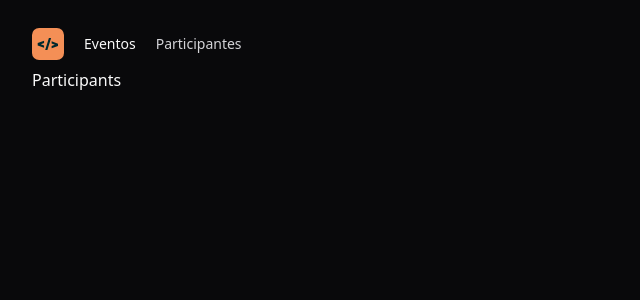
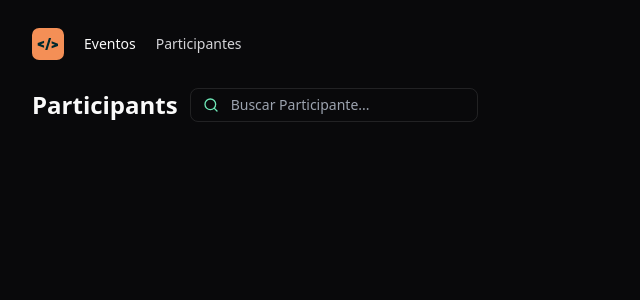
Before and after one commit to antoniobiasotti/PassIn.app, a React (Vite) app: page / in a window 1280 px wide. Shown: the top 300 px of the page, without its empty margins (0-640 px from the left). Built offline with nearby package versions, Linux system fonts and the light colour scheme.

Commit message:
add lucide lib + style List component

```diff
--- a/components/attendee-list.tsx
+++ b/components/attendee-list.tsx
@@ -1,5 +1,13 @@
+import { Search } from 'lucide-react'
+
 export function AttendeeList() {
     return(
-        <h1>Participants</h1>
+        <div className="flex gap-3 items-center">
+            <h1 className="text-2xl font-bold">Participants</h1>
+                <div className="px-3 w-72 py-1.5 border border-white/10 rounded-lg text-sm flex items-center gap-3">
+                    <Search className="size-4 text-emerald-300"/>
+                    <input className="bg-transparent flex-1 outline-none" placeholder="Buscar Participante..."/>
+                </div>
+        </div>
     )
 }
--- a/package.json
+++ b/package.json
@@ -10,6 +10,7 @@
     "preview": "vite preview"
   },
   "dependencies": {
+    "lucide-react": "^0.368.0",
     "react": "^18.2.0",
     "react-dom": "^18.2.0"
   },
--- a/src/App.tsx
+++ b/src/App.tsx
@@ -3,7 +3,7 @@
 
 export function App() {
   return (
-    <div className="max-w-[1216px] mx-auto py-5">
+    <div className="max-w-[1216px] mx-auto py-5 flex flex-col gap-5">
       <Header/>
       <AttendeeList />
     </div>
```
Also changed, not shown: 1 other file (tests, documents, lock files or other folders).
